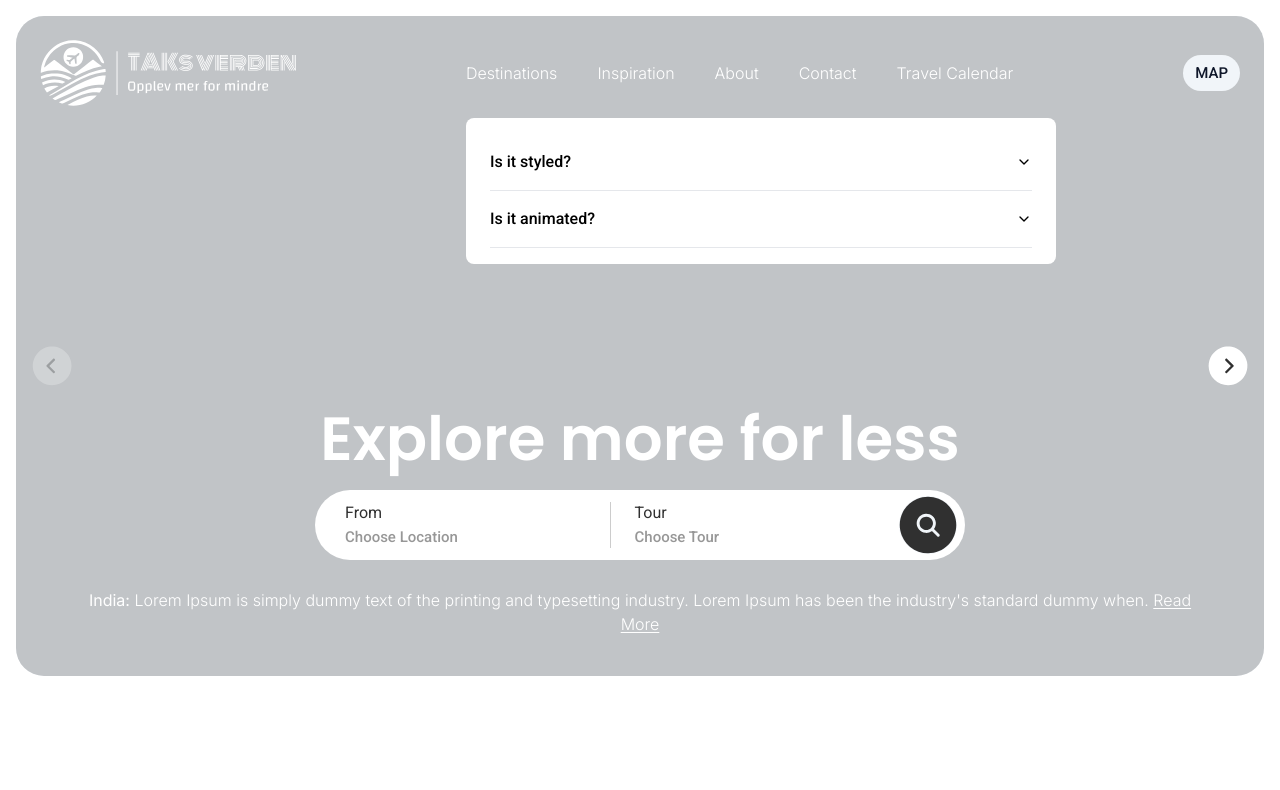
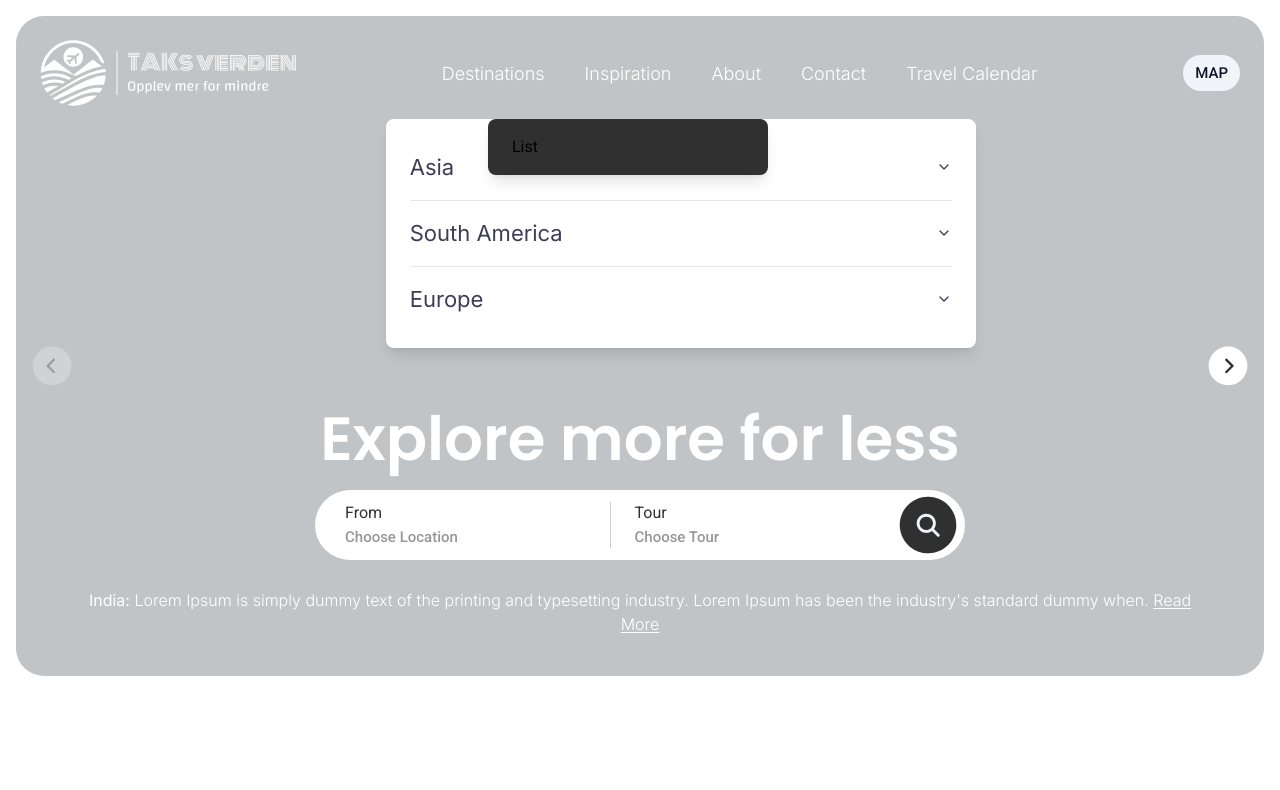
Before and after one commit to websitedorkar/taksverdan, a Next.js app: page / in a window 1280 px wide. Shown: the top 790 px of the page. Built offline with nearby package versions, Linux system fonts and the light colour scheme.

Commit message:
Rocket disos
Rocket disos

```diff
--- a/src/components/Header/data.tsx
+++ b/src/components/Header/data.tsx
@@ -11,7 +11,11 @@ interface SubmenuItem {
 interface SubmenuCountry {
   type: 'country';
   name: string;
+  group: {
+    id: number;
+    name: string;
     list: SubmenuItem[];
+  }[];
 }
 
 interface SubmenuDropdown {
@@ -34,6 +38,10 @@ const menus: MenusJSON[] = [
     label: 'Destinations',
     submenu: {
       type: 'country',
+      name: 'Countries',
+      group: [
+        {
+          id: 1,
           name: 'Asia',
           list: [
             {
@@ -56,26 +64,77 @@ const menus: MenusJSON[] = [
             },
           ]
         },
+        {
+          id: 2,
+          name: 'South America',
+          list: [
+            {
+              id: 1,
+              value: "nepal",
+              label: "Nepal",
+              thumb: Flag_1,
+            },
+            {
+              id: 2,
+              value: "india",
+              label: "India",
+              thumb: Flag_1,
+            },
+            {
+              id: 3,
+              value: "thailand",
+              label: "Thailand",
+              thumb: Flag_1,
+            },
+          ]
+        },
+        {
+          id: 3,
+          name: 'Europe',
+          list: [
+            {
+              id: 1,
+              value: "nepal",
+              label: "Nepal",
+              thumb: Flag_1,
+            },
+            {
+              id: 2,
+              value: "india",
+              label: "India",
+              thumb: Flag_1,
+            },
+            {
+              id: 3,
+              value: "thailand",
+              label: "Thailand",
+              thumb: Flag_1,
+            },
+          ]
+        },
+      ]
+    },
   },
   {
     id: 2,
     slug: 'inspiration',
     label: 'Inspiration',
-    // submenu: {
-    //   type: 'dropdown',
-    //   list: [
-    //     {
-    //       id: 1,
-    //       slug: 'travel-blog',
-    //       label: 'Travel Blog',
-    //     },
-    //     {
-    //       id: 2,
-    //       slug: 'recommendations',
-    //       label: 'Recommendations',
-    //     },
-    //   ]
-    // }
+    submenu: {
+      type: 'dropdown',
+      name: 'Dropdown Menu',
+      list: [
+        {
+          id: 1,
+          slug: 'travel-blog',
+          label: 'Travel Blog',
+        },
+        {
+          id: 2,
+          slug: 'recommendations',
+          label: 'Recommendations',
+        },
+      ]
+    }
   },
   {
     id: 3,
--- a/src/components/Header/navbar.tsx
+++ b/src/components/Header/navbar.tsx
@@ -1,9 +1,8 @@
-"use client"
+"use client";
 
 import * as React from "react"
 import Link from "next/link"
 
-import { cn } from "@/lib/utils"
 import { ChevronDown } from 'lucide-react';
 import {
   Accordion,
@@ -13,65 +12,164 @@ import {
 } from "@/components/ui/accordion"
 
 import { menus } from "./data";
+import Image from "next/image";
+
+interface SubmenuItem {
+  id: number;
+  value?: string; // Only for countries
+  slug?: string; // Only for dropdown items
+  label: string;
+  thumb?: any;
+}
+
+interface CountryGroup {
+  id: number;
+  name: string;
+  list: SubmenuItem[];
+}
+
+interface SubmenuCountry {
+  type: 'country';
+  group: CountryGroup[];
+}
+
+interface MenuItem {
+  id: number;
+  slug: string;
+  label: string;
+  submenu?: SubmenuCountry;
+}
 
 const Navbar = () => {
   return (
     <ul className="header__navbar flex items-center gap-x-[40px]">
-      {
-        menus && menus.map(menuItem =>(
-          <li key={menuItem.id}>
-            {menuItem.submenu ?
+      {menus && menus.map(menuItem => (
+        <li key={menuItem.id} className="nav-item">
+          {menuItem.submenu ? (
             <div className="has-submenu relative">
-              <Link href={menuItem.slug} className="text-white font-inter font-light">{menuItem.label}</Link>
-              <div className="submenu absolute bg-white w-[590px] rounded-lg py-4 px-6 start-0 top-[calc(100%+2rem)]">
-
-                {
-                  menuItem.submenu?.type === 'country' ?
+              <Link href={menuItem.slug} className="text-white font-inter font-light py-4 text-[18px]">{menuItem.label}</Link>
+              <div className={`submenu shadow-lg absolute rounded-lg py-4 px-6 top-[calc(100%+2rem)] ${menuItem.submenu?.type === 'country' ? ' -start-14 w-[590px] bg-white ' : ' w-[280px] start-1/2 -translate-x-1/2 bg-dark'}`}>
+                { menuItem.submenu?.type === 'country' ? (
                   <div>
-                    <CountryListDropdown list={menuItem.submenu?.list}/>
+                    <CountryListDropdown list={menuItem.submenu.group}/>
                   </div>
-                  :
+                ) : (
                   <div>List</div>
-                }
+                )}
               </div>
             </div>
-            :
-            <Link href={menuItem.slug} className="text-white font-inter font-light">{menuItem.label}</Link>
-          }
-          </li>
-        ))
-      }
+          ) : (
+            <Link href={menuItem.slug} className="text-white font-inter font-light text-[18px]">{menuItem.label}</Link>
+          )}
+        </li>
+      ))}
     </ul>
   )
 }
+
 export default Navbar;
 
-
-const CountryListDropdown = () =>{
-
+const CountryListDropdown = ({ list }: { list: CountryGroup[] }) => {
   return (
     <Accordion type="single" collapsible className="w-full">
-      {/* {list.map(group =>(
-      <AccordionItem value={`item-${group.id}`}>
-        <AccordionTrigger>{group.name}</AccordionTrigger>
-        <AccordionContent>
-          Yes. It adheres to the WAI-ARIA design pattern.
-        </AccordionContent>
-      </AccordionItem>
-      ))} */}
-      <AccordionItem value="item-2">
-        <AccordionTrigger>Is it styled?</AccordionTrigger>
-        <AccordionContent>
-          Yes. It comes with default styles that matches the other
-          components&apos; aesthetic.
-        </AccordionContent>
-      </AccordionItem>
-      <AccordionItem value="item-3">
-        <AccordionTrigger>Is it animated?</AccordionTrigger>
-        <AccordionContent>
-          Yes. It's animated by default, but you can disable it if you prefer.
-        </AccordionContent>
-      </AccordionItem>
+      {list.map((group, index) => (
+        <AccordionItem
+          key={group.id}
+          value={`item-${group.id}`}
+          className={index === list.length - 1 ? "border-b-0" : ""}
+        >
+          <AccordionTrigger className="text-[22px] font-normal text-[#3F3D56] font-inter hover:no-underline">{group.name}</AccordionTrigger>
+          <AccordionContent>
+            <ul className="grid grid-cols-[repeat(4,minmax(100px,1fr))] gap-3">
+              {group.list.map(item => (
+                <li key={item.id} className="inline-flex items-center gap-x-2">
+                  { item.thumb && <div><Image className="w-[48px] h-[48px] rounded-xl object-cover object-center" src={item.thumb} alt={item.label}/></div> }
+                  <div className="text-[15px] font-poppins font-normal">{item.label}</div>
+                </li>
+              ))}
+            </ul>
+          </AccordionContent>
+        </AccordionItem>
+      ))}
     </Accordion>
   )
 }
+
+
+// "use client"
+
+// import * as React from "react"
+// import Link from "next/link"
+
+// import { cn } from "@/lib/utils"
+// import { ChevronDown } from 'lucide-react';
+// import {
+//   Accordion,
+//   AccordionContent,
+//   AccordionItem,
+//   AccordionTrigger,
+// } from "@/components/ui/accordion"
+
+// import { menus } from "./data";
+
+// const Navbar = () => {
+//   return (
+//     <ul className="header__navbar flex items-center gap-x-[40px]">
+//       {
+//         menus && menus.map(menuItem =>(
+//           <li key={menuItem.id}>
+//             {menuItem.submenu ?
+//             <div className="has-submenu relative">
+//               <Link href={menuItem.slug} className="text-white font-inter font-light">{menuItem.label}</Link>
+//               <div className="submenu absolute bg-white w-[590px] rounded-lg py-4 px-6 start-0 top-[calc(100%+2rem)]">
+
+//                 {
+//                   menuItem.submenu?.type === 'country' ?
+//                   <div>
+//                     <CountryListDropdown list={menuItem.submenu?.group}/>
+//                   </div>
+//                   :
+//                   <div>List</div>
+//                 }
+//               </div>
+//             </div>
+//             :
+//             <Link href={menuItem.slug} className="text-white font-inter font-light">{menuItem.label}</Link>
+//           }
+//           </li>
+//         ))
+//       }
+//     </ul>
+//   )
+// }
+// export default Navbar;
+
+
+// const CountryListDropdown = ({ list }) =>{
+
+//   return (
+//     <Accordion type="single" collapsible className="w-full">
+//       {list.map(group =>(
+//       <AccordionItem value={`item-${group.id}`}>
+//         <AccordionTrigger>{group.name}</AccordionTrigger>
+//         <AccordionContent>
+//           Yes. It adheres to the WAI-ARIA design pattern.
+//         </AccordionContent>
+//       </AccordionItem>
+//       ))}
+//       <AccordionItem value="item-2">
+//         <AccordionTrigger>Is it styled?</AccordionTrigger>
+//         <AccordionContent>
+//           Yes. It comes with default styles that matches the other
+//           components&apos; aesthetic.
+//         </AccordionContent>
+//       </AccordionItem>
+//       <AccordionItem value="item-3">
+//         <AccordionTrigger>Is it animated?</AccordionTrigger>
+//         <AccordionContent>
+//           Yes. It's animated by default, but you can disable it if you prefer.
+//         </AccordionContent>
+//       </AccordionItem>
+//     </Accordion>
+//   )
+// }
```
Lines whose indentation alone changed are shown as unchanged.
